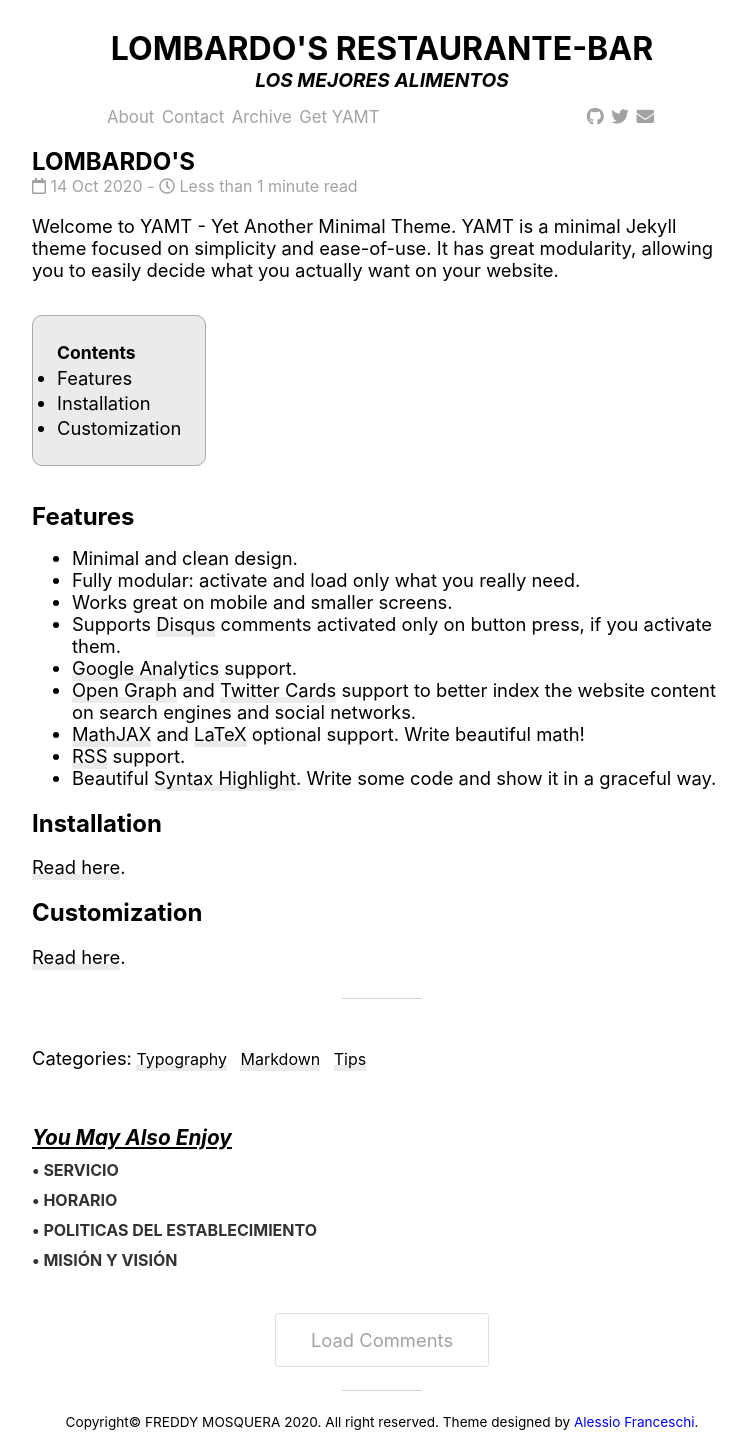
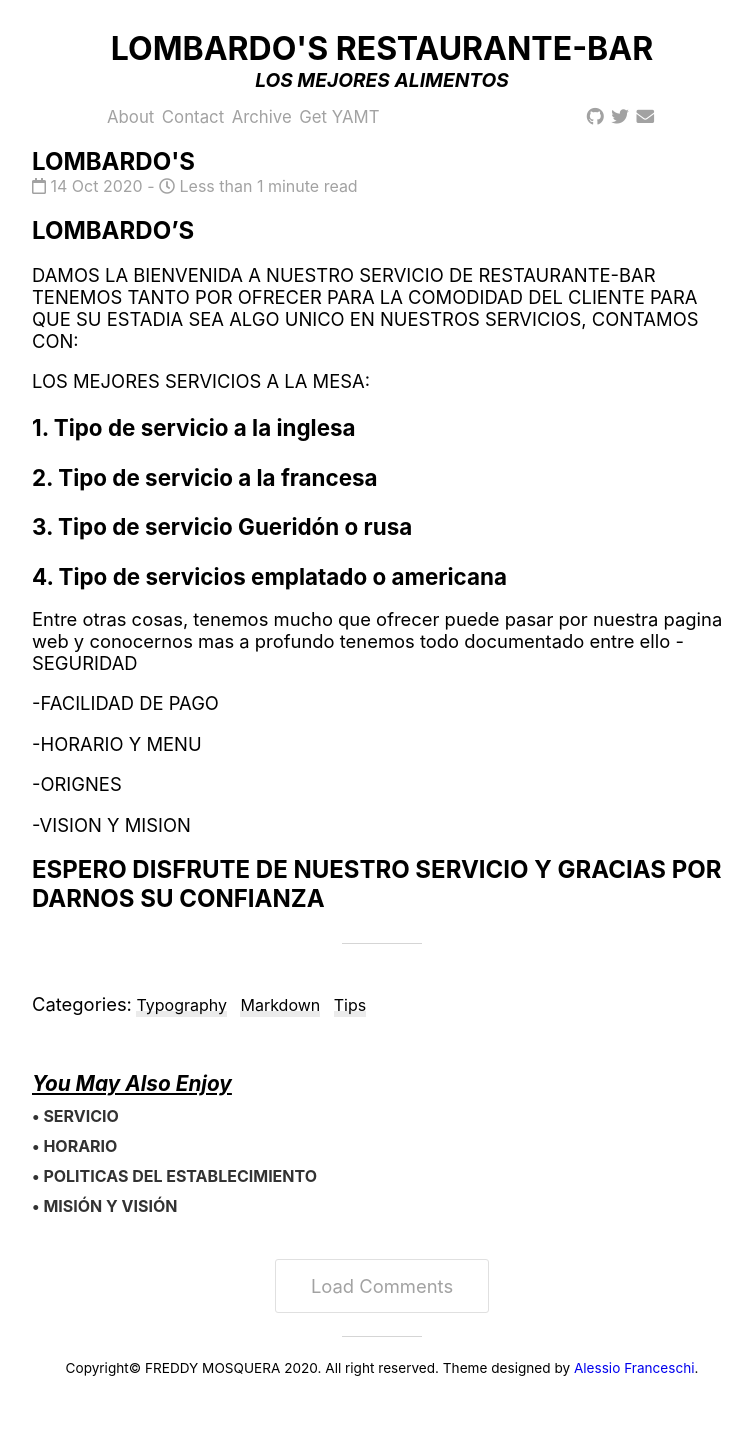
Before and after one commit to FreddySTJR/PROJ-SO-2, a Jekyll site: the page built from _posts/2020-10-14-LOMBARDO'S.md, in a window 1280 px wide. Shown: the whole page, without its empty margins (258-1010 px from the left). Built offline with Jekyll 4.4.1, drawn with Linux system fonts in a browser that asks for light colours; nearby versions of some CDN libraries; after the commit the page ends 1390 px from its top, so only the background shows below that.

Commit message:
Update 2020-10-14-LOMBARDO'S.md

```diff
--- a/_posts/2020-10-14-LOMBARDO'S.md
+++ b/_posts/2020-10-14-LOMBARDO'S.md
@@ -3,27 +3,33 @@ title: LOMBARDO'S
 layout: post
 categories: [Typography, Markdown, Tips]
 image: /assets/img/logo.jpg
-description: "Welcome to YAMT - Yet Another Minimal Theme."
+description: "DAMOS LA BIENVENIDA A NUESTRO SERVICIO DE RESTAURANTE-BAR
+TENEMOS TANTO POR OFRECER PARA LA COMODIDAD DEL CLIENTE PARA QUE SU ESTADIA SEA ALGO UNICO EN NUESTROS SERVICIOS, CONTAMOS CON:"
 ---
 
-Welcome to YAMT - Yet Another Minimal Theme. YAMT is a minimal Jekyll theme focused on simplicity and ease-of-use. It has great modularity, allowing you to easily decide what you actually want on your website.
+# LOMBARDO'S
 
-* hello
-{:toc}
+DAMOS LA BIENVENIDA A NUESTRO SERVICIO DE RESTAURANTE-BAR
+TENEMOS TANTO POR OFRECER PARA LA COMODIDAD DEL CLIENTE PARA QUE SU ESTADIA SEA ALGO UNICO EN NUESTROS SERVICIOS, CONTAMOS CON:
 
-## Features
-- Minimal and clean design.
-- Fully modular: activate and load only what you really need.
-- Works great on mobile and smaller screens.
-- Supports [Disqus](https://disqus.com/) comments activated only on button press, if you activate them.
-- [Google Analytics](https://www.google.com/analytics/) support.
-- [Open Graph](https://ogp.me/) and [Twitter Cards](https://developer.twitter.com/en/docs/tweets/optimize-with-cards/guides/getting-started) support to better index the website content on search engines and social networks.
-- [MathJAX](https://www.mathjax.org/) and [LaTeX](https://www.latex-project.org/) optional support. Write beautiful math!
-- [RSS](https://github.com/jekyll/jekyll-feed) support.
-- Beautiful [Syntax Highlight](https://yamt.netlify.app/2020/05/19/special-formatting.html#syntax-highlight). Write some code and show it in a graceful way.
+LOS MEJORES SERVICIOS A LA MESA:
 
-## Installation
-[Read here](https://github.com/PandaSekh/Jekyll-YAMT#installation).
+### 1. Tipo de servicio a la inglesa
+### 2. Tipo de servicio a la francesa
+### 3. Tipo de servicio Gueridón o rusa
+### 4. Tipo de servicios emplatado o americana
 
-## Customization
-[Read here](https://github.com/PandaSekh/Jekyll-YAMT#customize).
+
+Entre otras cosas, tenemos mucho que ofrecer puede pasar por nuestra pagina web y conocernos mas a profundo tenemos todo documentado entre ello
+-SEGURIDAD
+
+-FACILIDAD DE PAGO
+
+-HORARIO Y MENU
+
+-ORIGNES
+
+-VISION Y MISION
+
+
+## ESPERO DISFRUTE DE NUESTRO SERVICIO Y GRACIAS POR DARNOS SU CONFIANZA
```
